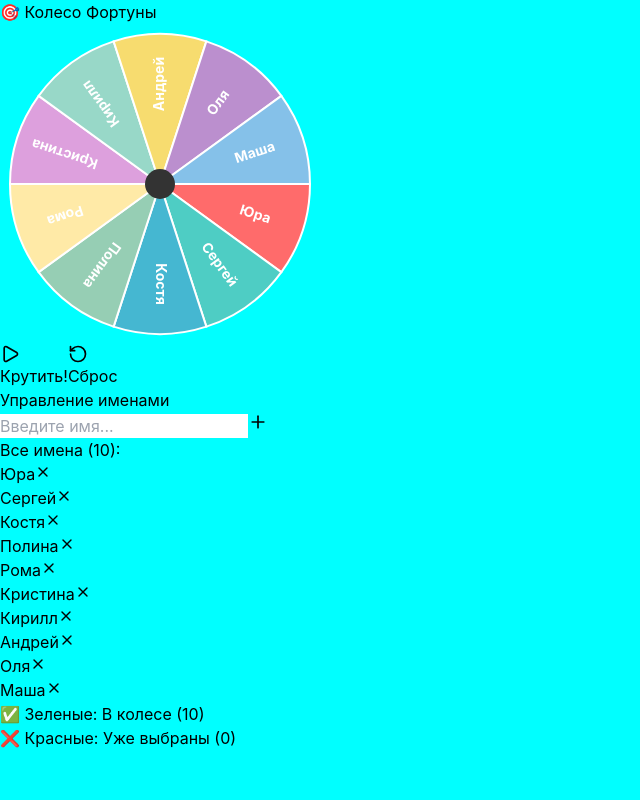
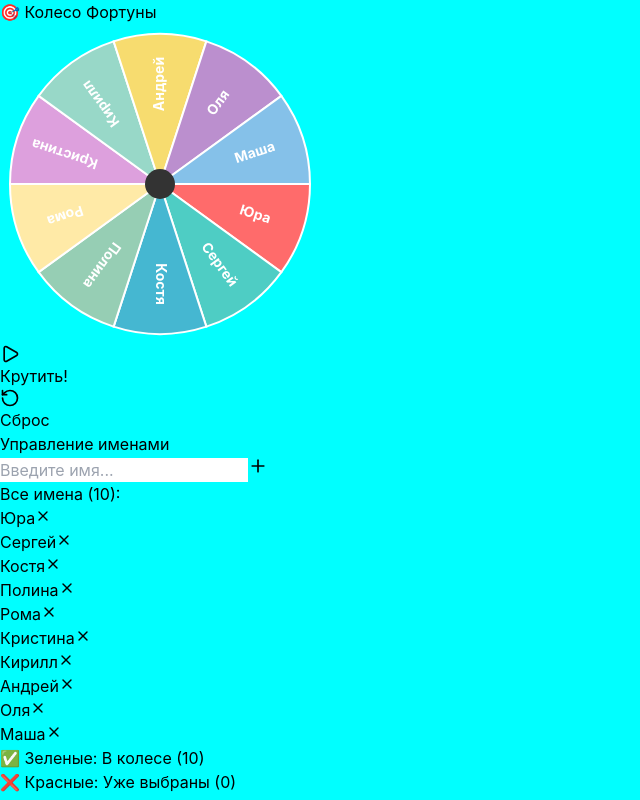
Before and after one commit to NikAlexSer/react-custom-wheel, a React (Create React App) app: page / in a window 1280 px wide. Shown: the whole page, without its empty margins (0-640 px from the left). Built offline with nearby package versions, Linux system fonts and the light colour scheme; the HTML template or start-up script is replaced by a standard one.

Commit message:
fix reset btn

```diff
--- a/src/App.tsx
+++ b/src/App.tsx
@@ -235,7 +235,9 @@ const WheelOfFortune = () => {
                   <Play size={20} />
                   <span>{spinning ? 'Крутится...' : 'Крутить!'}</span>
                 </button>
+              </div>
 
+              <div className="flex space-x-4 p-10">
                 <button
                   onClick={resetWheel}
                   className="flex items-center space-x-2 bg-gray-500 hover:bg-gray-600 text-white px-6 py-3 rounded-lg font-bold transition-colors"
```
